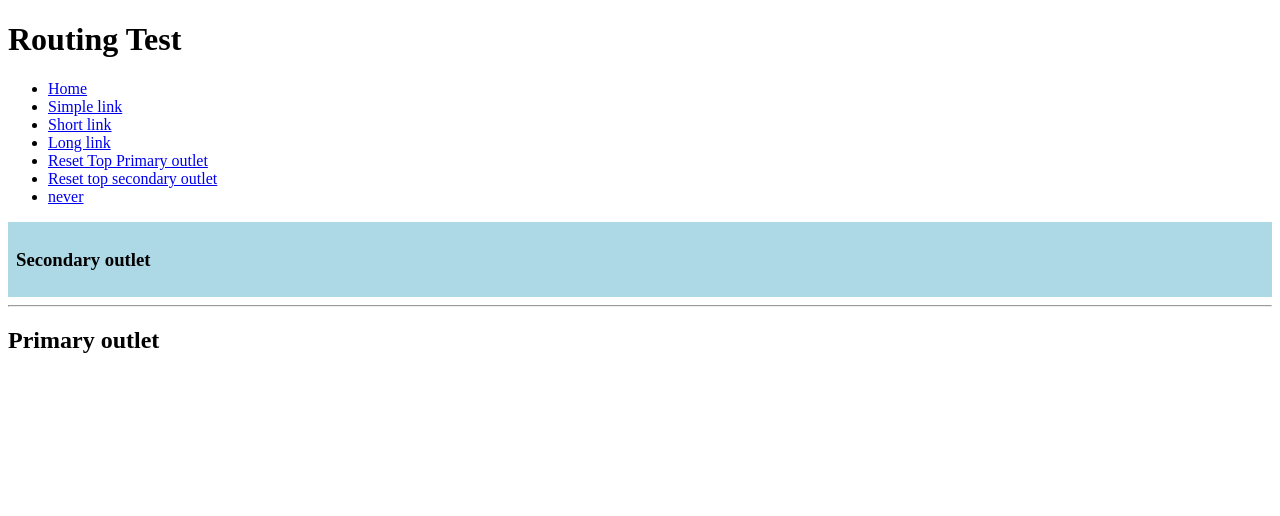
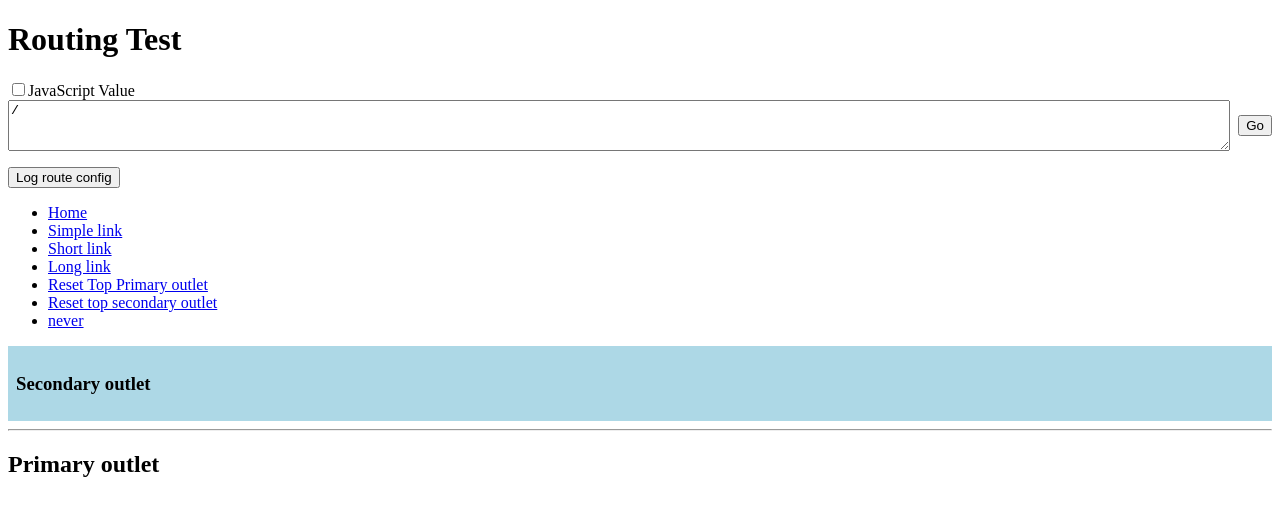
Before and after one commit to levanroinishvili/ng-multi-router-test, an Angular app: page / in a window 1280 px wide. Shown: the top 516 px of the page. Built offline with nearby package versions, Linux system fonts and the light colour scheme.

Commit message:
Log routes to console on startup

```diff
--- a/src/app/app.component.html
+++ b/src/app/app.component.html
@@ -1,4 +1,25 @@
 <h1>Routing Test</h1>
+
+<input type="checkbox" #asObject id="asObject" /><label
+  for="asObject"
+  style="user-select: none"
+  >JavaScript Value</label
+>
+
+<div
+  style="
+    display: grid;
+    grid-template-columns: 1fr max-content;
+    align-items: center;
+    column-gap: 8px;
+  ">
+  <textarea rows="3" placeholder="Route" #xroute>/</textarea>
+  <button (click)="go(xroute.value, asObject.checked)">Go</button>
+</div>
+<button (click)="showRoutes()" [style.margin-top.px]="16">
+  Log route config
+</button>
+
 <nav>
   <ul>
     <li><a [routerLink]="['/']">Home</a></li>
--- a/src/app/app.component.ts
+++ b/src/app/app.component.ts
@@ -1,6 +1,7 @@
 import { Component } from '@angular/core';
 import { CommonModule } from '@angular/common';
-import { RouterLink, RouterOutlet } from '@angular/router';
+import { Router, RouterLink, RouterOutlet } from '@angular/router';
+import { routes } from './app.routes';
 
 @Component({
   selector: 'rt-root',
@@ -10,5 +11,69 @@ import { RouterLink, RouterOutlet } from '@angular/router';
   styleUrl: './app.component.scss',
 })
 export class AppComponent {
-  title = 'multi-router-outlet';
+  constructor(private readonly router: Router) {
+    console.log(`Routs:`, unfoldRoutes(routes));
+  }
+
+  protected go(route: string, asObject = false) {
+    console.log(route, asObject);
+    if (asObject) {
+      let r: unknown;
+      try {
+        r = new Function(`return ` + route)();
+      } catch (error) {
+        showError(error, `Cannot hand object to Router. Error:`);
+        return;
+      }
+      try {
+        this.router.navigate(r as never);
+      } catch (error) {
+        showError(error, `Router error:`);
+        return;
+      }
+    } else {
+      this.router.navigateByUrl(route);
+    }
+  }
+
+  protected showRoutes() {
+    console.log(`Routs:`, unfoldRoutes(routes));
+  }
 }
+
+const unfoldRoutes = (routes: unknown): unknown => {
+  return Array.isArray(routes) ? routes.map(unfoldRoute) : routes;
+};
+
+const unfoldRoute = (route: unknown) => {
+  if (
+    route &&
+    typeof route === 'object' &&
+    'loadChildren' in route &&
+    typeof route.loadChildren === 'function'
+  ) {
+    return {
+      ...route,
+      loadChildren: unfoldRoutes(route.loadChildren()),
+    };
+  } else {
+    return route;
+  }
+};
+
+function showError(error: unknown, comment: string) {
+  console.warn(comment);
+  if (
+    error &&
+    typeof error === 'object' &&
+    'message' in error &&
+    typeof error.message === 'string'
+  ) {
+    console.warn(error.message);
+    console.error(error);
+    alert(comment + '\n\n\n' + error.message);
+  } else {
+    console.error(error);
+    alert(comment + '\n\n\n' + error);
+  }
+}
--- a/src/app/app.routes.ts
+++ b/src/app/app.routes.ts
@@ -1,6 +1,12 @@
 import { Routes } from '@angular/router';
 
 export const routes: Routes = [
+  {
+    path: 'never',
+    data: { location: '1-primary-only' },
+    loadComponent: () =>
+      import('./dummy/dummy.component').then(m => m.DummyComponent),
+  },
   {
     path: ':id',
     loadComponent: () =>
@@ -74,10 +80,4 @@ export const routes: Routes = [
     loadComponent: () =>
       import('./frame/frame.component').then(m => m.FrameComponent),
   },
-  {
-    path: 'never',
-    data: { location: '1-primary-only' },
-    loadComponent: () =>
-      import('./dummy/dummy.component').then(m => m.DummyComponent),
-  },
 ];
```
